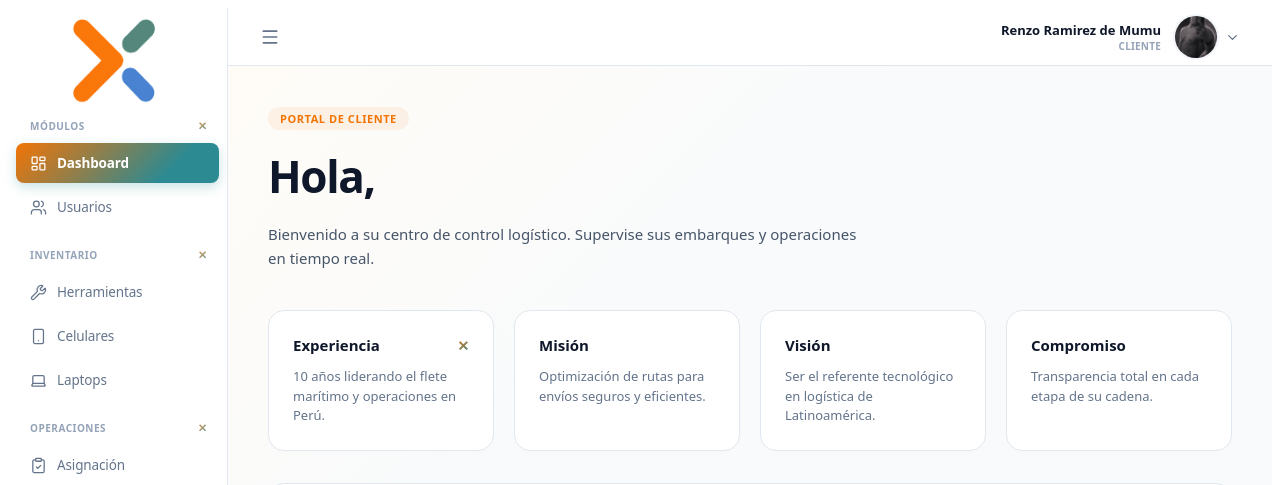
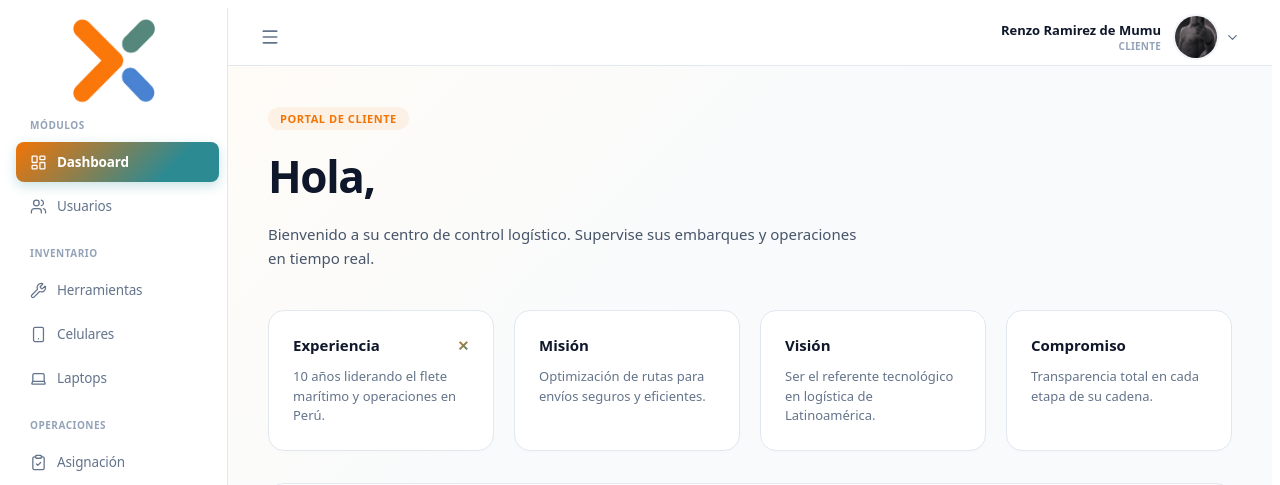
Before and after one commit to MisaelMach377/ManPower-Front, a React (Vite) app: page / in a window 1280 px wide. Shown: the top 485 px of the page. Built offline with nearby package versions, Linux system fonts and the light colour scheme.

Commit message:
mejroe el sidebar sin x

```diff
--- a/src/components/SideBar.jsx
+++ b/src/components/SideBar.jsx
@@ -163,9 +163,7 @@ function SectionTitle({ title, style }) {
           WebkitTextFillColor: "transparent",
           opacity: 0.8,
         }}
-      >
-        ✕
-      </span>
+      ></span>
     </div>
   );
 }
```
